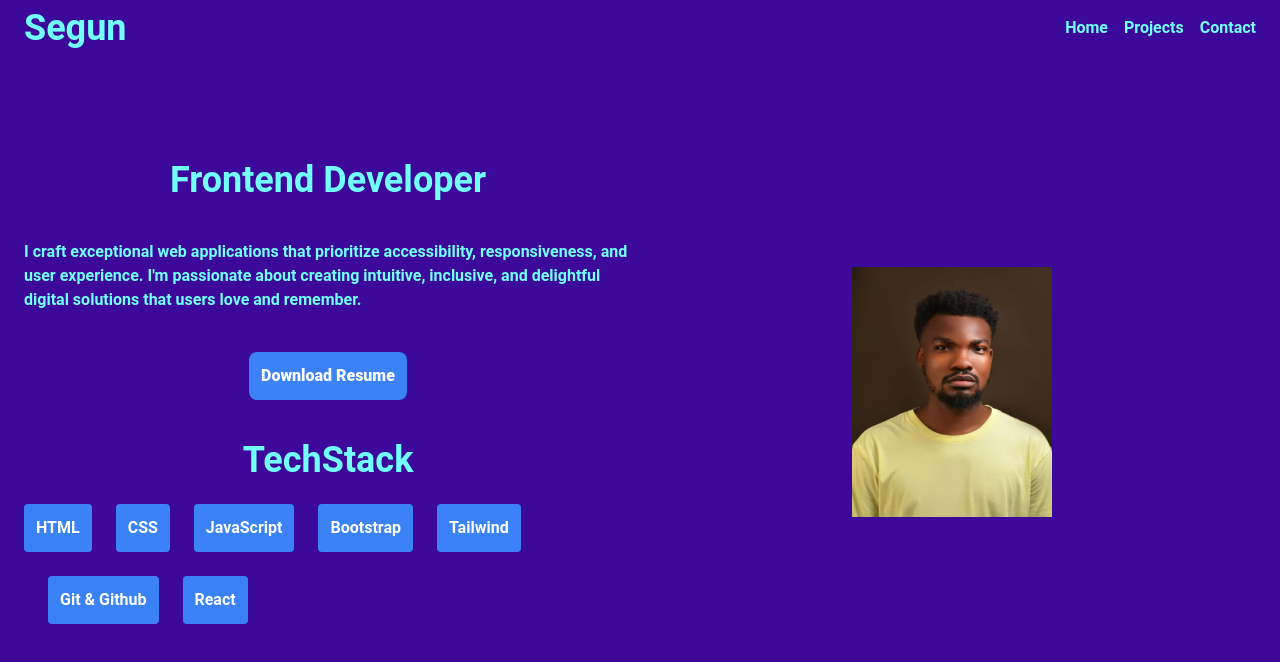
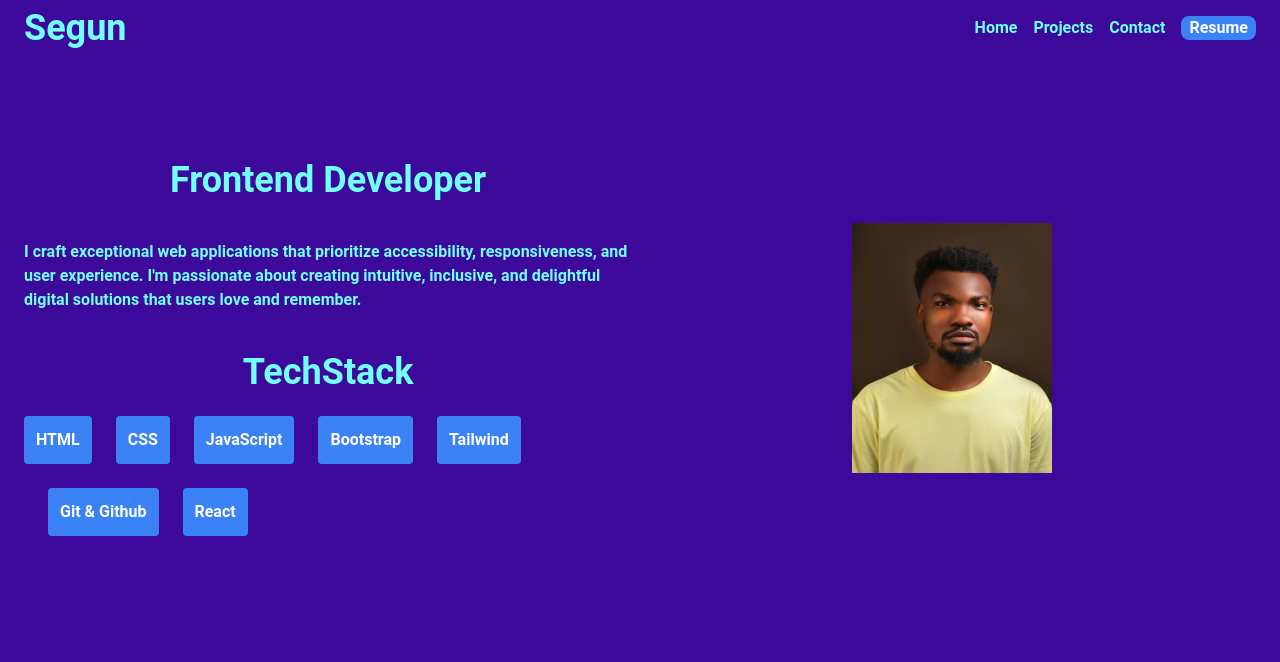
Before and after one commit to Segzyp1000/porfolio, a React (Vite) app: page / in a window 1280 px wide. Shown: the top 662 px of the page. Built offline with nearby package versions, Linux system fonts and the light colour scheme.

Commit message:
commit new

```diff
--- a/src/components/Navbar.jsx
+++ b/src/components/Navbar.jsx
@@ -25,6 +25,14 @@ const Navbar = () => {
         <Link to="/contact" className="hover:text-slate-50">
           Contact
         </Link>
+        <a
+          href="https://drive.google.com/file/d/1vfQFM1Xdf_cd6Qf2p004iBPWauliVyVQ/view"
+          className="text-white bg-blue-500 px-2 rounded-lg hover:bg-slate-400"
+          target="_blank"
+          rel="noopener noreferrer"
+        >
+          Resume
+        </a>
       </div>
       <div className="md:hidden">
         <button
@@ -66,6 +74,15 @@ const Navbar = () => {
           <Link to="/contact" onClick={toggleMenu}>
             Contact
           </Link>
+          <a
+            onClick={toggleMenu}
+            href="https://drive.google.com/file/d/1vfQFM1Xdf_cd6Qf2p004iBPWauliVyVQ/view"
+            className="text-white bg-blue-500 px-2 rounded-lg hover:bg-slate-400"
+            target="_blank"
+            rel="noopener noreferrer"
+          >
+            Resume
+          </a>
         </div>
       )}
     </nav>
--- a/src/components/Showcase.jsx
+++ b/src/components/Showcase.jsx
@@ -12,12 +12,6 @@ const Showcase = () => {
           intuitive, inclusive, and delightful digital solutions that users love
           and remember.
         </p>
-        <a
-          href="https://drive.google.com/file/d/1vfQFM1Xdf_cd6Qf2p004iBPWauliVyVQ/view"
-          className="mt-10 bg-blue-500 text-white rounded-lg p-3 font-extrabold hover:bg-black m-0"
-        >
-          Download Resume
-        </a>
 
         <div className="flex flex-col mt-10 justify-center items-center">
           <h1 className="text-4xl font-bold">TechStack</h1>
```
